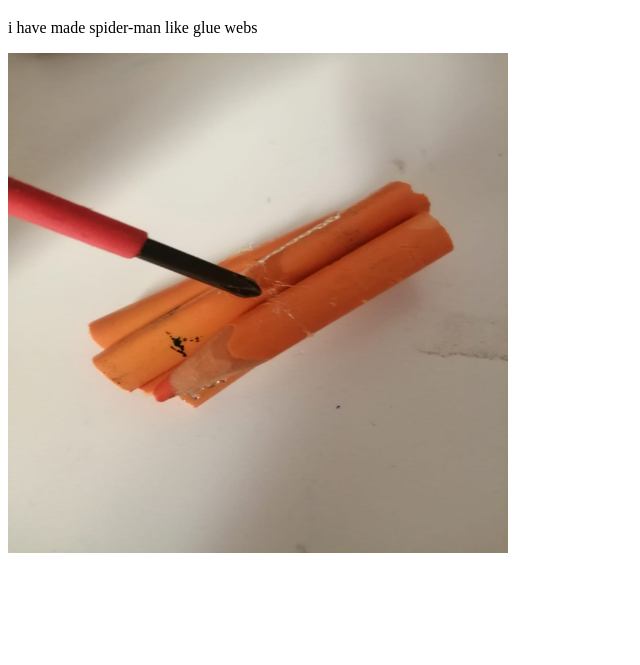
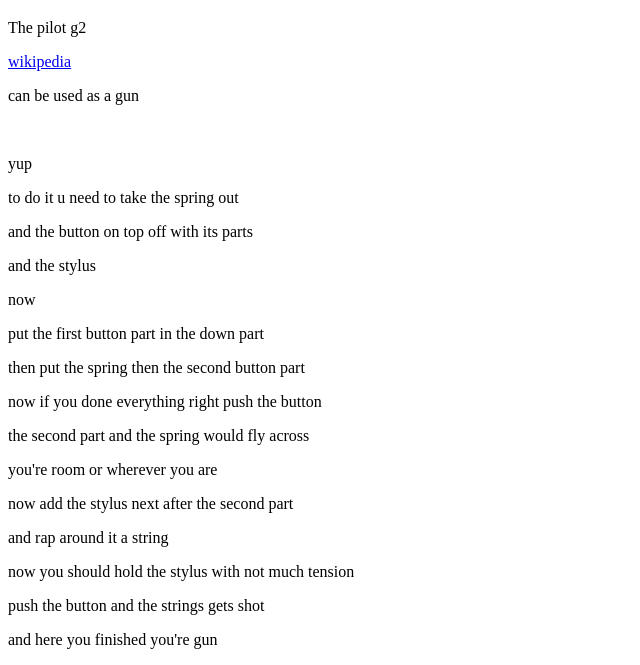
Before and after one commit to computerguybinary645/mywebsite, a plain HTML site: page physics.html in a window 1280 px wide. Shown: the part 393-1058 px from the top of the page, without its empty margins (0-640 px from the left). Before the commit the page ends 958 px from the top, so only its background shows below. Drawn offline with Linux system fonts and the light colour scheme.

Commit message:
new content :)

```diff
--- a/physics.html
+++ b/physics.html
@@ -15,7 +15,24 @@
     <h1>THe DAILY PHyScience</h1>
     <p>here i put some stuff i found !</p>
     <h1>what i found</h1>
-    <p>i have made spider-man like glue webs</p>
-    <img src="webimage.png.jpg" alt="image" width="500" height="500">
+    <p>The pilot g2 </p>
+    <a href="https://en.wikipedia.org/wiki/Pilot_(pen_company)">wikipedia</a>
+    <p>can be used as a gun</p>
+    <br>
+    <p>yup</p>
+    <p>to do it u need to take the spring out</p>
+    <p>and the button on top off with its parts</p>
+    <p>and the stylus </p>
+    <p>now </p>
+    <p>put the first button part in the down part</p>
+    <p>then put the spring then the second button part</p>
+    <p>now if you done everything right push the button</p>
+    <p>the second part and the spring would fly across</p>
+    <p>you're room or wherever you are</p>
+    <p>now add the stylus next after the second part </p>
+    <p>and rap around it a string </p>
+    <p>now you should hold the stylus with not much tension</p>
+    <p>push the button and the strings gets shot</p>
+    <p>and here you finished you're gun</p>
 </body>
 </html>
```
Also changed, not shown: games.html (+8 -3 lines), index.html (+1 -1 lines), programing.html (+3 -3 lines).
